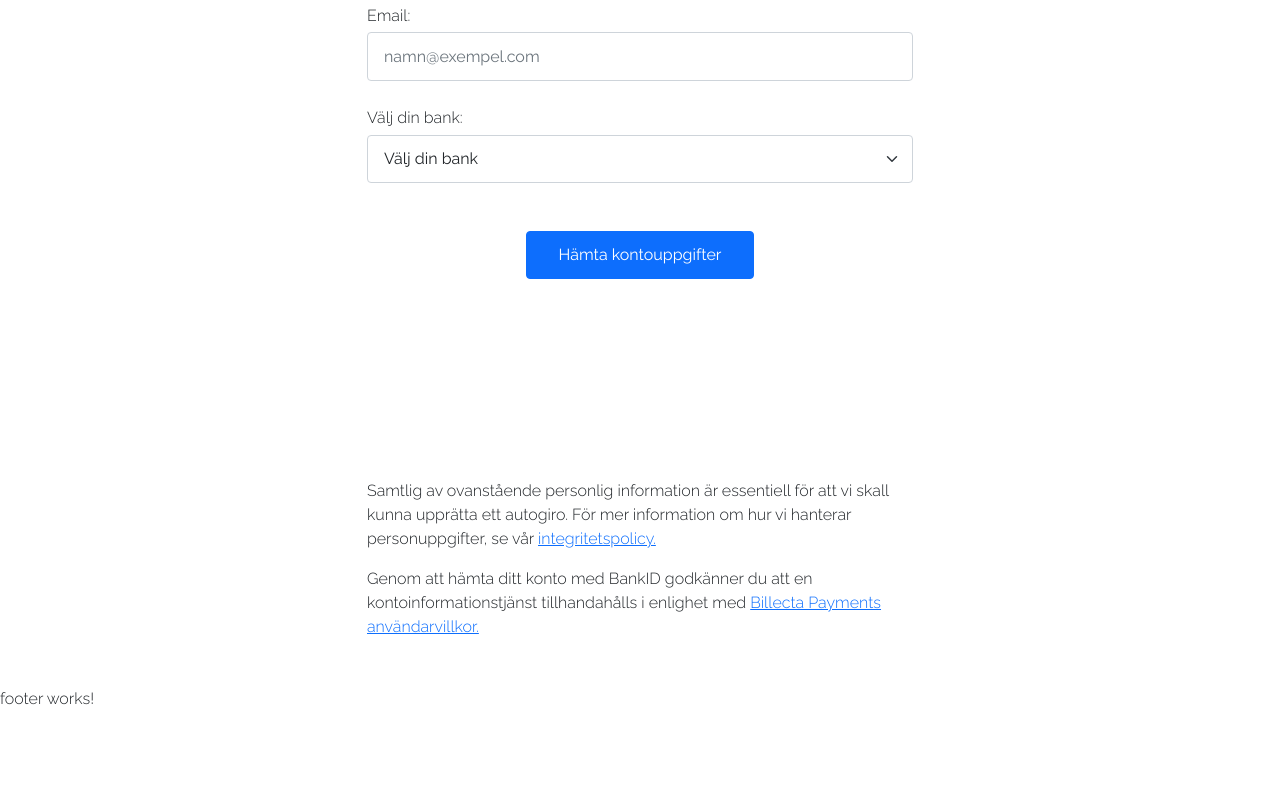
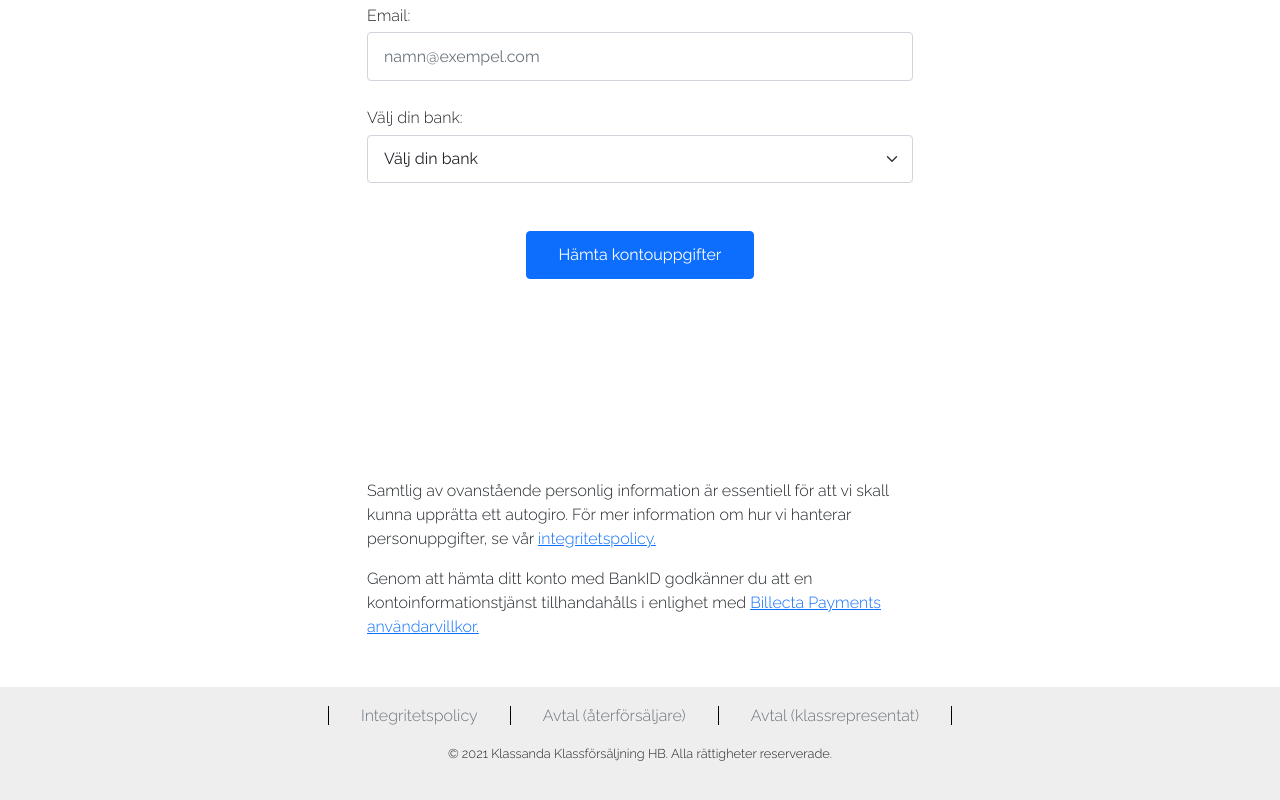
Before and after one commit to kevalane/wings-frontend, an Angular app: page / in a window 1280 px wide. Shown: the part 832-1632 px from the top of the page. Before the commit the page ends 1559 px from the top, so only its background shows below. Built offline with nearby package versions, Linux system fonts and the light colour scheme.

Commit message:
Str8 copied in footer from Klassanda.

```diff
--- a/src/app/footer/footer.component.css
+++ b/src/app/footer/footer.component.css
@@ -0,0 +1,54 @@
+#footer {
+    background: #eee;
+}
+
+#copy {
+    font-weight: 300;
+    font-size: 80%;
+    text-align: center;
+    padding-bottom: 3em;
+    margin-block-end: 0 !important;
+}
+
+/* Footer nav native */
+#footernav {
+    padding-inline-start: 0;
+}
+
+#footernav > li  {
+    padding: 1em;
+    display: inline-block;
+}
+
+#footernav > li > a {
+    padding-right: 2em;
+    border-right: 1px solid #000;
+    color: #6c757d;
+    text-decoration: none !important;
+}
+
+#footernav > li > a:hover {
+    color: #000;
+    text-decoration: none;
+}
+
+/* Footer nav mobile */
+#footernavMobile {
+    padding-top: 1rem;
+    list-style: none;
+    padding-inline-start: 0;
+}
+
+#footernavMobile > li {
+    padding: .7rem;
+}
+
+#footernavMobile > li > a {
+    color: #6c757d;
+    text-decoration: none !important;
+}
+
+#footernavMobile > li > a:hover {
+    color: #000;
+    text-decoration: none;
+}
--- a/src/app/footer/footer.component.html
+++ b/src/app/footer/footer.component.html
@@ -1 +1,13 @@
-<p>footer works!</p>
+<div id="footer" class="text-center">
+    <ul id="footernav" class="d-none d-md-inline">
+        <li><a routerLink="privacy" style="border-left: 1px solid #000; padding-left: 2em;">Integritetspolicy</a></li>
+        <li><a routerLink="tos">Avtal (återförsäljare)</a></li>
+        <li><a routerLink="tos2">Avtal (klassrepresentat)</a></li>
+    </ul>
+    <ul id="footernavMobile" class="d-md-none">
+        <li><a routerLink="privacy">Integritetspolicy</a></li>
+        <li><a routerLink="tos">Avtal (återförsäljare)</a></li>
+        <li><a routerLink="tos2">Avtal (klassrepresentat)</a></li>
+    </ul>
+    <p id="copy">&copy; 2021 Klassanda Klassförsäljning HB. Alla rättigheter reserverade.</p>
+</div>
```
